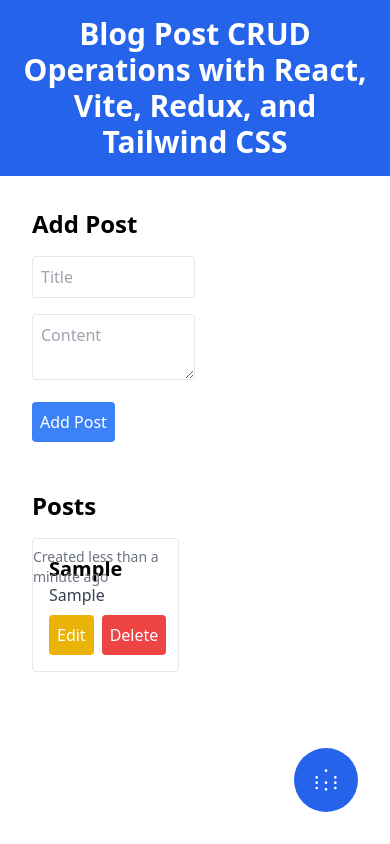
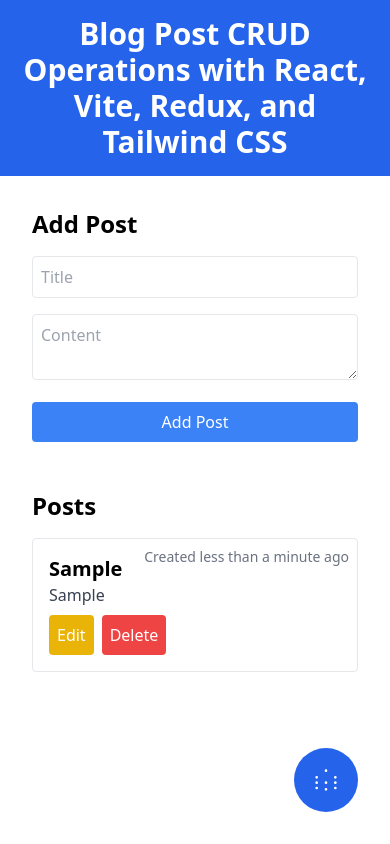
Before and after one commit to HariKrishna-9885699666/blog-app-react-redux-vite-tailwind, a React (Vite) app: page / in a window 390 px wide. Both pictures are taken after typing "Sample", "Sample" into the empty fields and a click on the button "Add Post". Built offline with nearby package versions, Linux system fonts and the light colour scheme.

Commit message:
modified the design for mobile screen as well

```diff
--- a/src/components/AddPost.tsx
+++ b/src/components/AddPost.tsx
@@ -1,8 +1,8 @@
-import React from 'react';
-import { useForm } from 'react-hook-form';
-import { useDispatch } from 'react-redux';
-import { addPost } from '../redux/slices/postSlice';
-import { AppDispatch } from '../redux/store';
+import React from "react";
+import { useForm } from "react-hook-form";
+import { useDispatch } from "react-redux";
+import { addPost } from "../redux/slices/postSlice";
+import { AppDispatch } from "../redux/store";
 
 interface PostFormData {
   title: string;
@@ -10,43 +10,81 @@
 }
 
 const AddPost: React.FC = () => {
-    const { register, handleSubmit, formState: { errors }, reset } = useForm<PostFormData>();
+  const {
+    register,
+    handleSubmit,
+    formState: { errors },
+    reset,
+  } = useForm<PostFormData>();
   const dispatch = useDispatch<AppDispatch>();
 
   const onSubmit = (data: PostFormData) => {
-    dispatch(addPost({ id: Date.now(), title: data.title, content: data.content }));
+    dispatch(
+      addPost({ id: Date.now(), title: data.title, content: data.content })
+    );
     reset();
   };
 
   return (
     <form onSubmit={handleSubmit(onSubmit)} className="p-4 mb-4">
       <h2 className="text-2xl font-bold mb-4">Add Post</h2>
-      <div className="mb-4 w-1/2">
+
+      {/* Title Input */}
+      <div className="mb-4">
         <input
           type="text"
           placeholder="Title"
           {...register("title", {
-            required: 'Title is required',
-            minLength: { value: 3, message: 'Title must be at least 3 characters' },
-            maxLength: { value: 100, message: 'Title cannot exceed 100 characters' },
+            required: "Title is required",
+            minLength: {
+              value: 3,
+              message: "Title must be at least 3 characters",
+            },
+            maxLength: {
+              value: 100,
+              message: "Title cannot exceed 100 characters",
+            },
           })}
-          className={`border p-2 w-full rounded ${errors.title ? 'border-red-500' : ''}`}
+          className={`border p-2 w-full rounded ${
+            errors.title ? "border-red-500" : ""
+          }`}
         />
-        {errors.title && <p className="text-red-500 text-sm mt-1">{errors.title.message}</p>}
+        {errors.title && (
+          <p className="text-red-500 text-sm mt-1">{errors.title.message}</p>
+        )}
       </div>
-      <div className="mb-4 w-1/2">
+
+      {/* Content Textarea */}
+      <div className="mb-4">
         <textarea
           placeholder="Content"
           {...register("content", {
-            required: 'Content is required',
-            minLength: { value: 3, message: 'Content must be at least 3 characters' },
-            maxLength: { value: 500, message: 'Content cannot exceed 500 characters' },
+            required: "Content is required",
+            minLength: {
+              value: 3,
+              message: "Content must be at least 3 characters",
+            },
+            maxLength: {
+              value: 500,
+              message: "Content cannot exceed 500 characters",
+            },
           })}
-          className={`border p-2 w-full rounded ${errors.content ? 'border-red-500' : ''}`}
+          className={`border p-2 w-full rounded ${
+            errors.content ? "border-red-500" : ""
+          }`}
         ></textarea>
-        {errors.content && <p className="text-red-500 text-sm mt-1">{errors.content.message}</p>}
+        {errors.content && (
+          <p className="text-red-500 text-sm mt-1">{errors.content.message}</p>
+        )}
       </div>
-      <button type="submit" className="bg-blue-500 text-white p-2 rounded">
+
+      {/* Add Post Button */}
+      <button
+        type="submit"
+        className="bg-blue-500 text-white p-2 rounded w-full md:w-auto"
+      >
+        {" "}
+        {/* Key change here */}
         Add Post
       </button>
     </form>
--- a/src/components/PostList.tsx
+++ b/src/components/PostList.tsx
@@ -1,9 +1,9 @@
-import React, { useState } from 'react';
-import { useSelector, useDispatch } from 'react-redux';
-import { RootState, AppDispatch } from '../redux/store';
-import UpdatePost from './UpdatePost';
-import { deletePost } from '../redux/slices/postSlice';
-import { formatDistanceToNow } from 'date-fns';
+import React, { useState } from "react";
+import { useSelector, useDispatch } from "react-redux";
+import { RootState, AppDispatch } from "../redux/store";
+import UpdatePost from "./UpdatePost";
+import { deletePost } from "../redux/slices/postSlice";
+import { formatDistanceToNow } from "date-fns";
 
 const PostList: React.FC = () => {
   const posts = useSelector((state: RootState) => state.posts.posts);
@@ -15,13 +15,24 @@
   };
 
   return (
-    <div className="p-4 mb-4 w-1/2">
+    <div className="p-4 mb-4">
       {posts?.length > 0 && <h2 className="text-2xl font-bold mb-4">Posts</h2>}
-      {posts.map(post => (
-        <div key={post.id} className="border p-4 mb-4 rounded relative">
-          <h3 className="text-xl font-semibold overflow-hidden break-words">{post.title}</h3>
-          <p className="text-gray-700 overflow-hidden break-words">{post.content}</p>
-
+      <div className="flex flex-col space-y-4">
+        {" "}
+        {/* Added flex container for better layout */}
+        {posts.map((post) => (
+          <div
+            key={post.id}
+            className="border p-4 rounded relative w-full md:w-1/2"
+          >
+            {" "}
+            {/* Make full-width on mobile */}
+            <h3 className="text-xl font-semibold overflow-hidden break-words">
+              {post.title}
+            </h3>
+            <p className="text-gray-700 overflow-hidden break-words">
+              {post.content}
+            </p>
             <span className="absolute top-2 right-2 text-gray-500 text-sm">
               Created {formatDistanceToNow(post.id, { addSuffix: true })}
             </span>
@@ -45,6 +56,7 @@
           </div>
         ))}
       </div>
+    </div>
   );
 };
 
```
Lines whose indentation alone changed are shown as unchanged.
